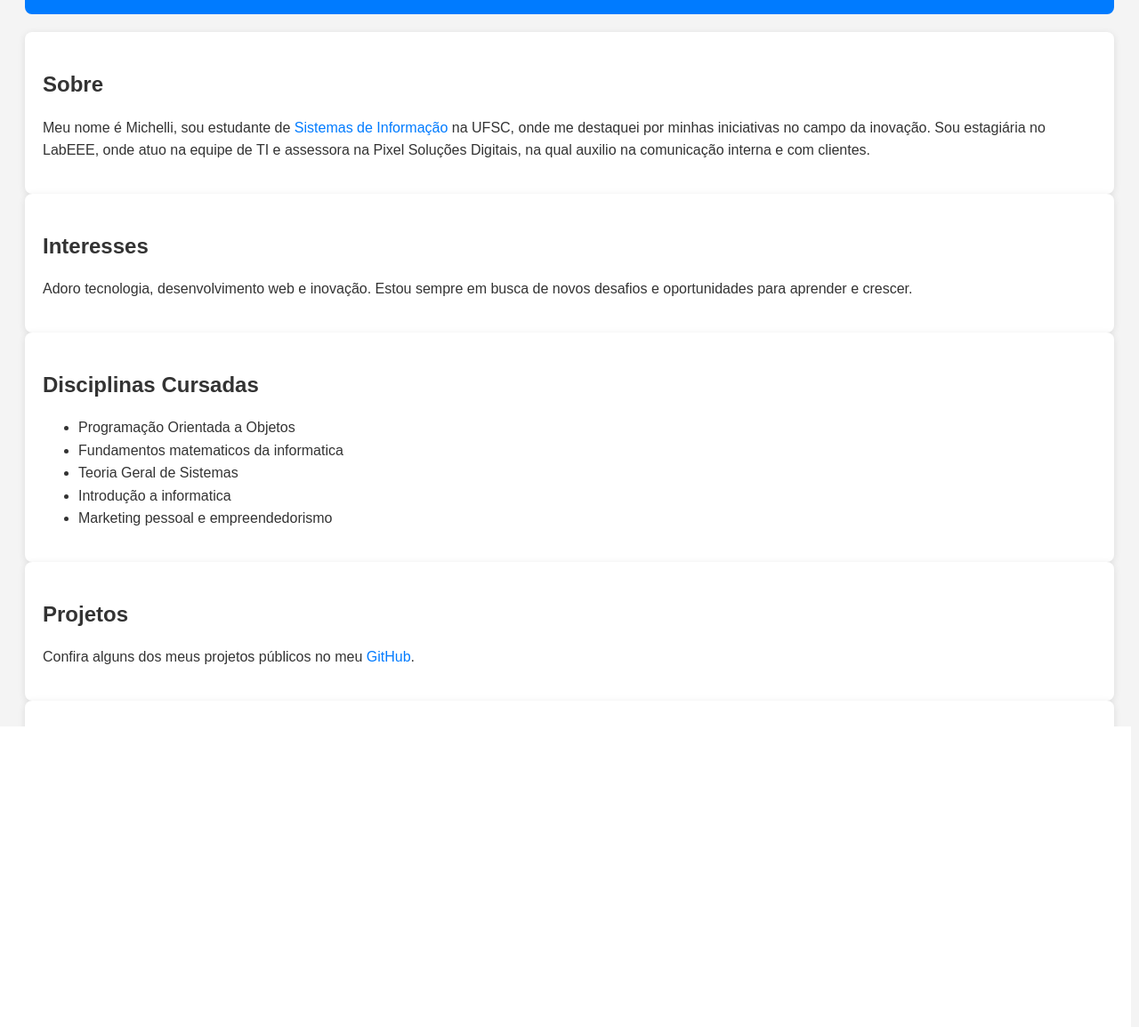
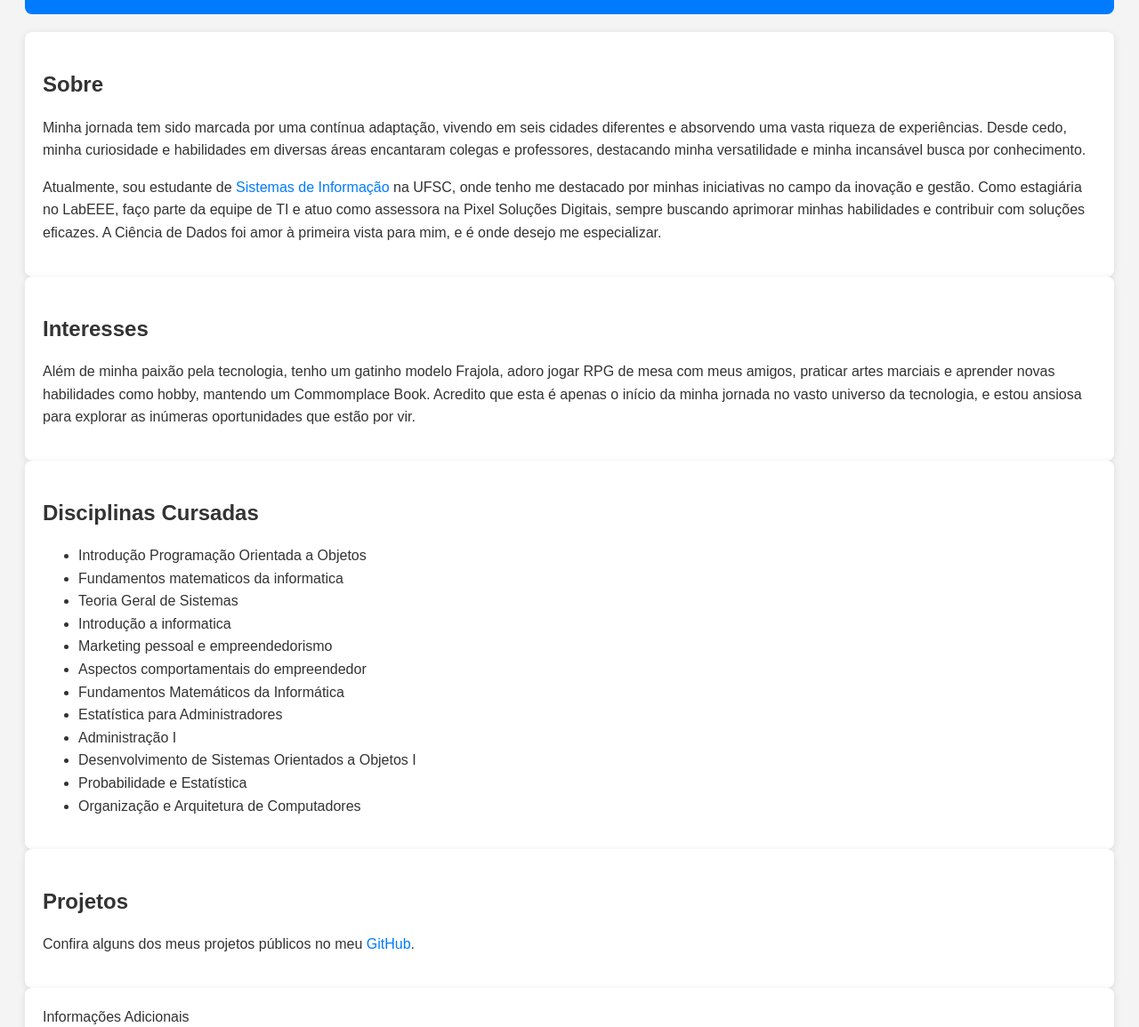
Before and after one commit to MimiChechelli/pagina-pessoal-des-web, a plain HTML site: page index.html in a window 1280 px wide. Shown: the part 200-1355 px from the top of the page at 89% size. Drawn offline with Linux system fonts and the light colour scheme.

Commit message:
Alterações no conteúdo do texto do HTML

```diff
--- a/index.html
+++ b/index.html
@@ -23,22 +23,38 @@
     <main>
         <section id="about">
             <h2>Sobre</h2>
-            <p>Meu nome é Michelli, sou estudante de <a href="https://sin.ufsc.br/" target="_blank">Sistemas de Informação</a> na UFSC, onde me destaquei por minhas iniciativas no campo da inovação. Sou estagiária no LabEEE, onde atuo na equipe de TI e assessora na Pixel Soluções Digitais, na qual auxilio na comunicação interna e com clientes.</p>
+            <p>Minha jornada tem sido marcada por uma contínua adaptação, vivendo em seis cidades diferentes e absorvendo uma vasta riqueza de experiências.
+                Desde cedo, minha curiosidade e habilidades em diversas áreas encantaram colegas e professores, destacando minha versatilidade e minha incansável busca
+                por conhecimento. </p>
+
+            <p>Atualmente, sou estudante de <a href="https://sin.ufsc.br/" target="_blank">Sistemas de Informação</a> na UFSC, onde tenho me destacado por minhas iniciativas no campo da inovação e gestão. Como estagiária no
+                LabEEE, faço parte da equipe de TI e atuo como assessora na Pixel Soluções Digitais, sempre buscando aprimorar minhas habilidades e contribuir com soluções eficazes.
+                A Ciência de Dados foi amor à primeira vista para mim, e é onde desejo me especializar. </p>
         </section>
 
         <section id="interests">
             <h2>Interesses</h2>
-            <p>Adoro tecnologia, desenvolvimento web e inovação. Estou sempre em busca de novos desafios e oportunidades para aprender e crescer.</p>
+            <p>Além de minha paixão pela tecnologia, tenho um gatinho modelo Frajola, adoro jogar RPG de mesa com meus amigos, praticar artes marciais e aprender novas habilidades
+                como hobby, mantendo um Commomplace Book. Acredito que esta é apenas o início da minha jornada no vasto universo da tecnologia, e estou ansiosa para explorar as
+                inúmeras oportunidades que estão por vir.
+            </p>
         </section>
 
         <section id="courses">
             <h2>Disciplinas Cursadas</h2>
             <ul>
-                <li>Programação Orientada a Objetos</li>
+                <li>Introdução Programação Orientada a Objetos</li>
                 <li>Fundamentos matematicos da informatica</li>
                 <li>Teoria Geral de Sistemas</li>
                 <li>Introdução a informatica</li>
                 <li>Marketing pessoal e empreendedorismo</li>
+                <li>Aspectos comportamentais do empreendedor</li>
+                <li>Fundamentos Matemáticos da Informática</li>
+                <li>Estatística para Administradores</li>
+                <li>Administração I</li>
+                <li>Desenvolvimento de Sistemas Orientados a Objetos I</li>
+                <li>Probabilidade e Estatística</li>
+                <li>Organização e Arquitetura de Computadores</li>
             </ul>
         </section>
 
@@ -48,17 +64,15 @@
         </section>
 
         <aside>
-            <h2>Informações Adicionais</h2>
-            <p>essa é a lenore, uma personagem de Castlevania: </p>
-            <img src="lenore.jpg" alt="Lenore">
+            <h7>Informações Adicionais</h7>
         </aside>
     </main>
 
     <footer>
         <address>
+            <p>LinkedIn: <a href="https://www.linkedin.com/in/michelli-luvison-623649268/" target="_blank">Seu Perfil</a></p>
+            <p>Contato: <a href="mailto:michiluvison@gmail.com">michiluvison@gmail.com</a></p>
             <p>&copy; 2024 Site pessoal: Michelli Luvison</p>
-            <p>Contato: <a href="mailto:michelli@example.com">michelli@example.com</a></p>
-            <p>LinkedIn: <a href="https://www.linkedin.com/in/seu-perfil" target="_blank">Seu Perfil</a></p>
         </address>
     </footer>
 </body>
```
